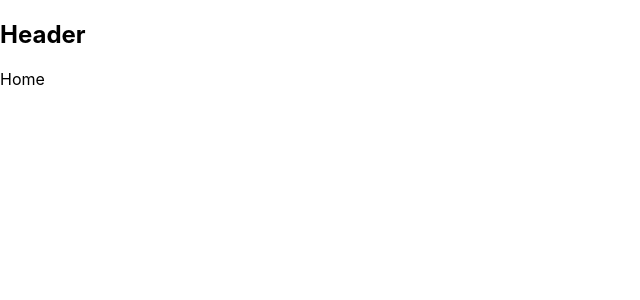
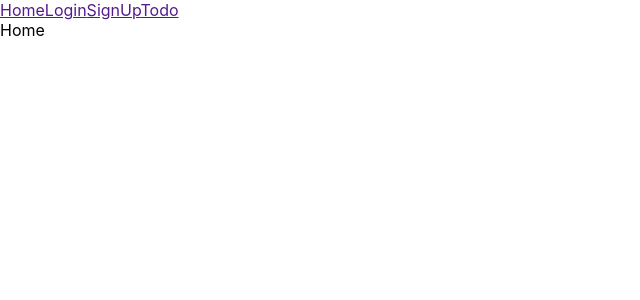
Before and after one commit to Montano-Pete/lab13-TODO-FE, a React (Create React App) app: page / in a window 1280 px wide. Shown: the top 300 px of the page, without its empty margins (0-640 px from the left). Built offline with nearby package versions, Linux system fonts and the light colour scheme.

Commit message:
added links to app js

```diff
--- a/package.json
+++ b/package.json
@@ -10,6 +10,7 @@
     "react": "^17.0.2",
     "react-dom": "^17.0.2",
     "react-router": "^5.2.0",
+    "react-router-dom": "^5.2.0",
     "react-scripts": "4.0.3",
     "router-dom": "^2.2.3",
     "superagent": "^6.1.0",
--- a/src/App.js
+++ b/src/App.js
@@ -1,5 +1,5 @@
 import React, { Component } from "react";
-import { BrowserRouter as Router, Switch, Route, Link, useParams } from "react-router-dom";
+import { BrowserRouter as Router, Switch, Route, Link } from "react-router-dom";
 import './App.css';
 import HomePage from './HomePage.js';
 import SignUpPage from './SignUpPage.js';
@@ -11,7 +11,12 @@ export default class App extends Component {
     return (
       <Router>
         <div>
-          <h2>Header</h2>
+          <div>
+            <Link>Home</Link>
+            <Link>Login</Link>
+            <Link>SignUp</Link>
+            <Link>Todo</Link>
+          </div>
           <Switch>
             <Route path="/" exact render={(routerProps) => <HomePage {...routerProps} />} />
             <Route path="/signup" exact render={(routerProps) => <SignUpPage {...routerProps} />} />
```
Also changed, not shown: 1 other file (tests, documents, lock files or other folders).
